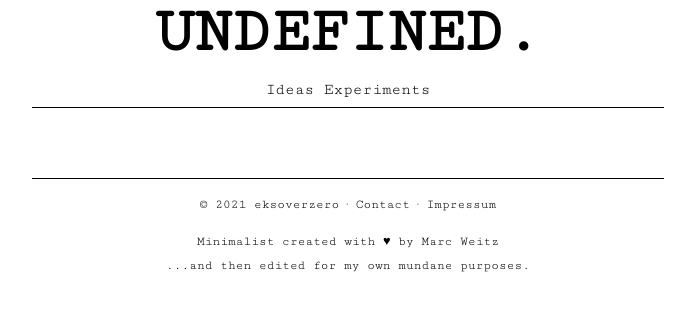
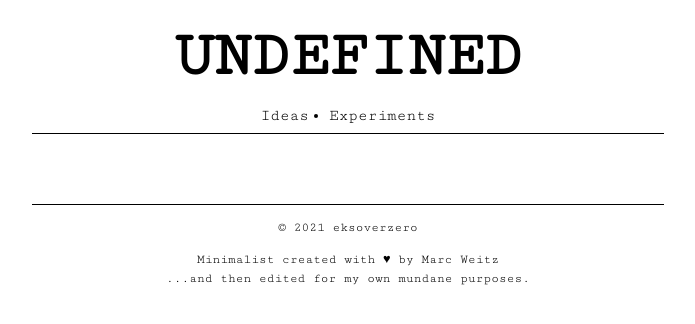
Before and after one commit to eksoverzero/undefined, a Jekyll site: the page built from index.md, in a window 1280 px wide. Shown: the top 324 px of the page, without its empty margins (292-987 px from the left). Built offline with Jekyll 4.4.1, drawn with Linux system fonts in a browser that asks for light colours.

Commit message:
More styling updates

```diff
--- /dev/null
+++ b/_config_local.yml
@@ -0,0 +1,2 @@
+url: ""
+baseurl: ""
--- a/_includes/footer.html
+++ b/_includes/footer.html
@@ -1,8 +1,6 @@
 <div id="footer">
   <p>
-    © {{ site.time | date: '%Y' }} {{ site.owner }}  ·
-    <a href="{{site.url}}{{site.baseurl}}/contact/">Contact</a>  ·
-    <a style="color: black;" href="{{site.url}}{{site.baseurl}}/impressum/">Impressum</a>
+    © {{ site.time | date: '%Y' }} {{ site.owner }}
   </p>
   <p>
     <a href="https://github.com/Trybnetic/minimalist/">Minimalist</a> created with &#9829; by <a href="https://github.com/Trybnetic/">Marc Weitz</a>
--- a/_includes/logo.html
+++ b/_includes/logo.html
@@ -1,5 +1,5 @@
 <div id="logo">
   <a href="{{site.url}}{{site.baseurl}}/">
-    Undefined.
+    Undefined
   </a>
 </div>
--- a/_includes/nav.html
+++ b/_includes/nav.html
@@ -1,6 +1,8 @@
-<div id="nav">
+<ul id="nav">
   {%- for category in site.categories -%}
+    <li>
     {% assign cat4url = category[0] | remove:' ' | downcase %}
     <a href="{{site.baseurl}}/categories/{{cat4url}}">{{ category[0] | escape | capitalize }}</a>
+  </li>
   {%- endfor -%}
-</div>
+</ul>
--- a/assets/css/style.css
+++ b/assets/css/style.css
@@ -1,9 +1,7 @@
 body	{
-	margin-top: 0px;
-	padding:0;
 	font-family: 'Cutive Mono', serif;
-	font-size:100%;
-	line-height:150%;
+	font-size: 1rem;
+	line-height: 1.5;
 }
 
 a:link, a:visited	{
@@ -22,13 +20,21 @@ a:hover	{
 }
 
 #nav {
-	text-align:center;
-	margin:auto;
-	margin-top:0px;
-	padding-top:0px;
-	margin-bottom:5px;
-	padding-bottom:5px;
+	margin: 0;
+	padding: 0;
+	text-align: center;
 	border-bottom: 1px solid #000;
+	margin-bottom: 5px;
+	padding-bottom: 5px;
+}
+
+#nav li {
+	margin: 0 10px;
+	display: inline flow-root list-item;
+}
+
+#nav li:first-child {
+	list-style: none;
 }
 
 #content-left {
@@ -60,7 +66,6 @@ a:hover	{
 #logo	{
 	text-align:center;
 	margin: 0 auto;
-	padding: 20px 0;
 }
 
 #logo img {
@@ -68,7 +73,7 @@ a:hover	{
 }
 
 #logo a {
-    font-size: 400%;
+    font-size: 4rem;
     font-weight: bold;
 	text-transform: uppercase;
 	text-decoration: none;
@@ -128,24 +133,6 @@ a:hover	{
 		display: block;
 		width: 100%;
 	}
-
-	#logo img {
-		max-width: 80%;
-	}
-
-	#nav {
-		font-size: 2em;
-		padding-bottom: 0.5em;
-	}
-
-	h2 {
-		font-size: 3em;
-	}
-
-	h3 {
-		font-size: 2em;
-	}
-
 }
 
 @media screen and (max-width: 400px) {
@@ -159,22 +146,4 @@ a:hover	{
 		display: block;
 		width: 100%;
 	}
-
-	#logo img {
-		max-width: 80%;
-	}
-
-	#nav {
-		font-size: 1.1em;
-		padding-bottom: 0.5em;
-	}
-
-	h2 {
-		font-size: 2em;
-	}
-
-	h3 {
-		font-size: 1.5em;
-	}
-
 }
```
Also changed, not shown: README.md.
